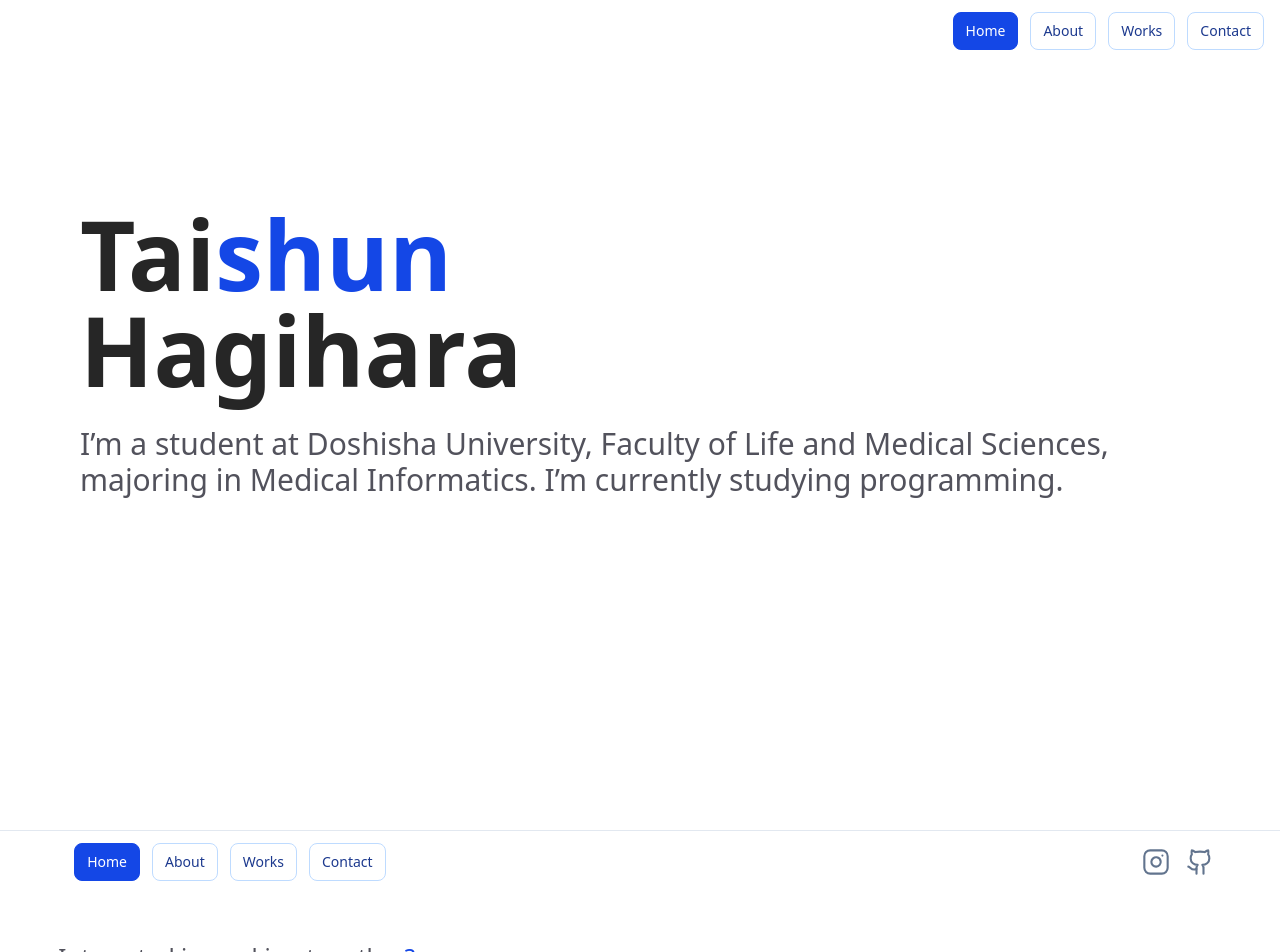
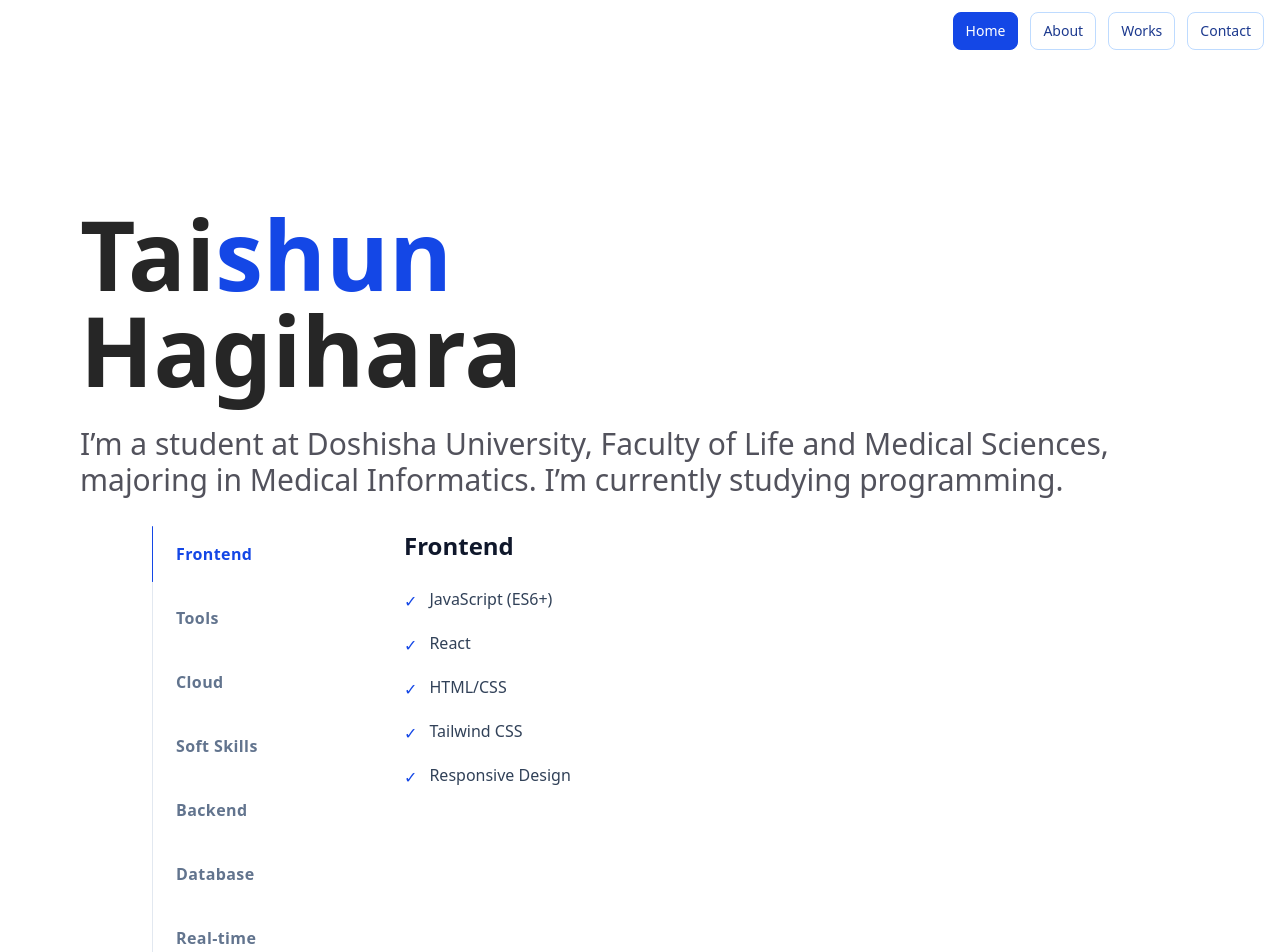
Before and after one commit to Taishun-Hagihara/taishun-portfolio, a React (Vite) app: page / in a window 1280 px wide. Shown: the top 952 px of the page. Built offline with nearby package versions, Linux system fonts and the light colour scheme.

Commit message:
skills by using chatGPT

```diff
--- /dev/null
+++ b/src/components/SkillTabs.jsx
@@ -0,0 +1,121 @@
+import { useMemo, useState } from "react";
+
+export default function SkillsTabs() {
+    const sections = useMemo(
+        () => [
+            {
+                label: "Frontend",
+                items: [
+                    "JavaScript (ES6+)",
+                    "React",
+                    "HTML/CSS",
+                    "Tailwind CSS",
+                    "Responsive Design",
+                ],
+            },
+            {
+                label: "Tools",
+                items: ["Git", "GitHub", "API integration (fetch)"],
+            },
+            {
+                label: "Cloud",
+                items: ["AWS (deploying projects with S3/CloudFront)"],
+            },
+            {
+                label: "Soft Skills",
+                items: ["Communication", "Collaboration", "Leadership"],
+            },
+            // ここから「完成後に追加」したいもの（今は空でもOK）
+            {
+                label: "Backend",
+                items: ["Node.js", "Express", "REST APIs", "Authentication"],
+            },
+            {
+                label: "Database",
+                items: ["Supabase (or MongoDB)"],
+            },
+            {
+                label: "Real-time",
+                items: ["Realtime updates (WebSocket / Supabase Realtime)"],
+            },
+            {
+                label: "File Handling",
+                items: ["PDF management and delivery (AWS S3)"],
+            },
+        ],
+        []
+    );
+
+    const [activeIndex, setActiveIndex] = useState(0);
+
+    // 左メニューの「ボタン高さ」と「間隔」を固定するとインジケーターが簡単に動く
+    const ITEM_H = 56; // h-14 = 56px
+    const GAP = 8;     // gap-2 = 8px
+    const indicatorY = activeIndex * (ITEM_H + GAP);
+
+    const active = sections[activeIndex];
+
+    return (
+        <section className="w-full max-w-5xl mx-auto px-4">
+            <div className="grid grid-cols-1 md:grid-cols-[220px_1fr] gap-10">
+                {/* Left tabs */}
+                <div className="relative">
+                    {/* gray rail */}
+                    <div className="absolute left-2 top-0 bottom-0 w-px bg-slate-200" />
+
+                    {/* active indicator */}
+                    <div
+                        className="absolute left-2 w-px bg-blue-700 rounded-full transition-transform duration-300"
+                        style={{
+                            height: ITEM_H,
+                            transform: `translateY(${indicatorY}px)`,
+                        }}
+                    />
+
+                    <div
+                        className="flex flex-col gap-2 pl-8"
+                        role="tablist"
+                        aria-label="Skills categories"
+                    >
+                        {sections.map((s, idx) => {
+                            const isActive = idx === activeIndex;
+                            return (
+                                <button
+                                    key={s.label}
+                                    type="button"
+                                    role="tab"
+                                    aria-selected={isActive}
+                                    className={[
+                                        "h-14 text-left font-semibold tracking-wide transition-colors",
+                                        isActive
+                                            ? "text-blue-700"
+                                            : "text-slate-500 hover:text-slate-900",
+                                    ].join(" ")}
+                                    onClick={() => setActiveIndex(idx)}
+                                >
+                                    {s.label}
+                                </button>
+                            );
+                        })}
+                    </div>
+                </div>
+
+                {/* Right content */}
+                <div className="pt-1">
+                    <h3 className="text-xl md:text-2xl font-bold text-slate-900">
+                        {active.label}
+                    </h3>
+
+                    <ul className="mt-6 space-y-4 text-slate-700">
+                        {active.items.map((text) => (
+                            <li key={text} className="flex gap-3 leading-relaxed">
+                                <span className="mt-0.5 text-blue-700">✓</span>
+                                <span>{text}</span>
+                            </li>
+                        ))}
+                    </ul>
+                </div>
+            </div>
+        </section>
+    );
+}
--- a/src/pages/Home.jsx
+++ b/src/pages/Home.jsx
@@ -1,10 +1,12 @@
 import ContactLink from "../components/ContactLinks";
+import SkillsTabs from "../components/SkillTabs.jsx";
 import Contact from "./Contact.jsx";
+
 
 export default function Home() {
     return (
         <div>
-            <header className="mt-15 h-150">
+            <header className="mt-15 h-80">
                 <div>
                     <h1 className="text-neutral-800 text-8xl w-10/11 mx-auto font-bold mt-30">Tai<span className="text-blue-700">shun</span></h1>
                     <h1 className="text-neutral-800 text-8xl w-10/11 mx-auto font-bold">Hagihara</h1>
@@ -12,10 +14,11 @@ export default function Home() {
                 <div className="text-zinc-600 text-3xl w-10/11 mx-auto mt-7">
                     <p>I’m a student at Doshisha University, Faculty of Life and Medical Sciences, majoring in Medical Informatics. I’m currently studying programming.</p>
                 </div>
-                <div>
 
-                </div>
             </header>
+            <div className="">
+                <SkillsTabs />
+            </div>
         </div>
     );
 }
```
